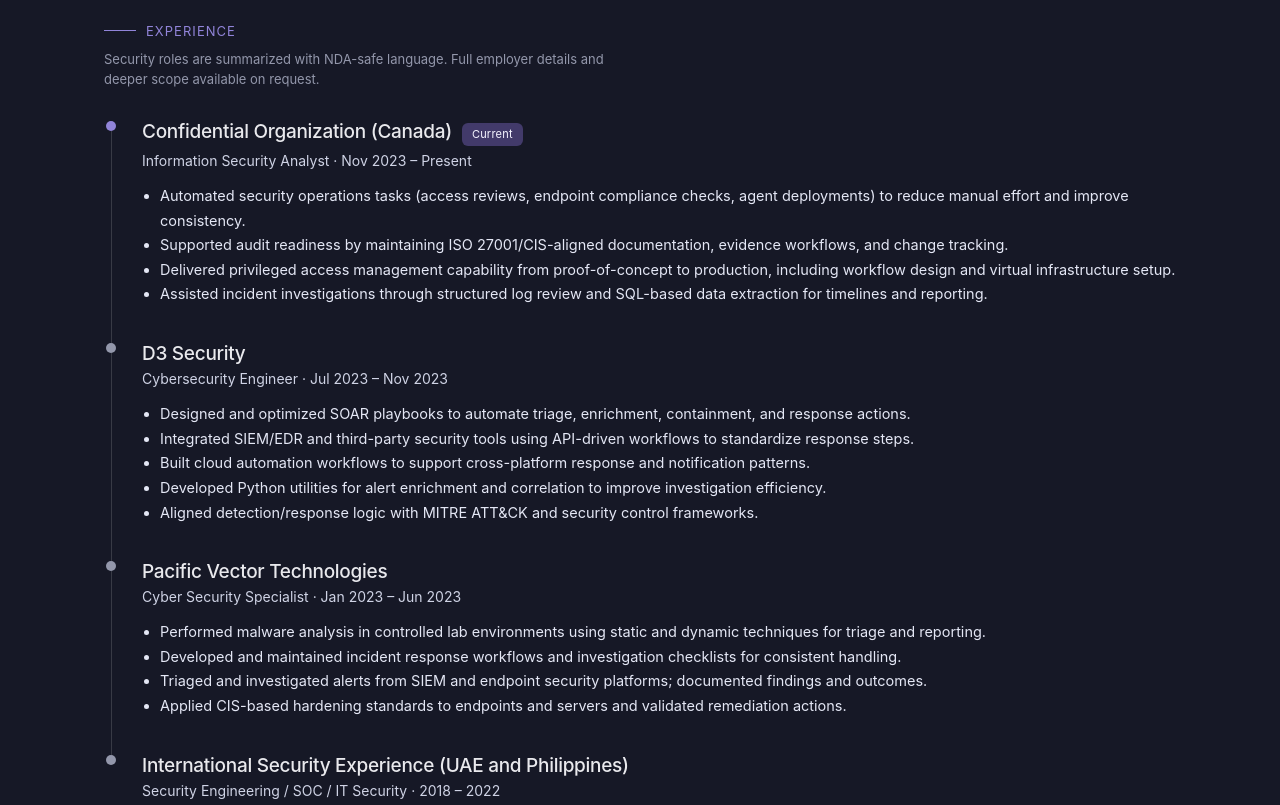
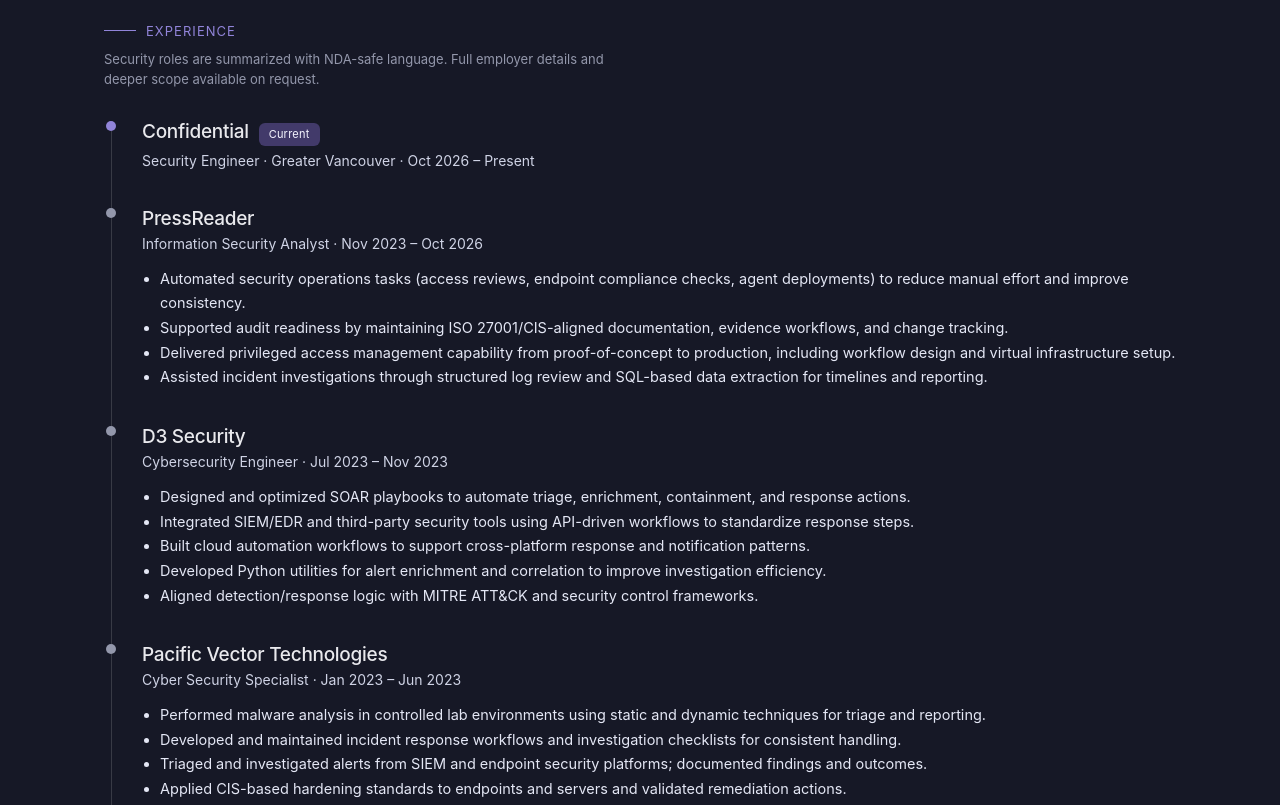
Before and after one commit to archietech23/archietech-portfolio, a plain HTML site: page index.html in a window 1280 px wide. Shown: the part 2000-2805 px from the top of the page. Drawn offline with Linux system fonts and the light colour scheme.

Commit message:
Add current role, swap profile photo, reduce displayed name, remove template cruft

```diff
--- a/index.html
+++ b/index.html
@@ -2,8 +2,8 @@
 <html lang="en">
 <head>
     <meta charset="utf-8">
-    <title>Kristopher Archie Plaquia — Cybersecurity Engineer</title>
-    <meta name="description" content="Kristopher Archie Plaquia — Cybersecurity Engineer in Vancouver, BC. Detection & response, SOC automation, IAM/PAM, and hands-on security write-ups.">
+    <title>Kristopher Archie — Cybersecurity Engineer</title>
+    <meta name="description" content="Kristopher Archie — Cybersecurity Engineer in Vancouver, BC. Detection & response, SOC automation, IAM/PAM, and hands-on security write-ups.">
     <meta name="viewport" content="width=device-width, initial-scale=1">
     <meta name="color-scheme" content="dark">
     <meta http-equiv="Content-Security-Policy" content="default-src 'self'; script-src 'self'; style-src 'self' 'unsafe-inline' https://fonts.googleapis.com; font-src 'self' https://fonts.gstatic.com; img-src 'self'; connect-src 'self'; form-action 'none'; frame-ancestors 'none'; base-uri 'self'; object-src 'none'">
@@ -88,7 +88,7 @@
             <span style="font-size:13px;letter-spacing:0.08em;text-transform:uppercase;color:var(--color-accent)">About</span>
         </div>
         <div style="display:grid;grid-template-columns:minmax(160px,220px) 1fr;gap:clamp(24px,5vw,56px);align-items:start">
-            <img src="images/avatars/user-06.jpg" alt="Kristopher Archie Plaquia" style="width:100%;aspect-ratio:1;object-fit:cover;border-radius:var(--radius-lg);box-shadow:var(--shadow-md)">
+            <img src="images/avatars/img-10.png" alt="Kristopher Archie" style="width:100%;aspect-ratio:1;object-fit:cover;border-radius:var(--radius-lg);box-shadow:var(--shadow-md)">
             <div>
                 <p style="font-size:16px;line-height:1.7;color:var(--color-text);max-width:64ch;margin:0 0 16px">Security engineer in British Columbia, eight years in — starting in the Philippines, then the UAE, now Canada. My work is mostly about access: who can get in, what they can reach once inside, and how fast that gets shut down when an account is compromised.</p>
                 <p style="font-size:16px;line-height:1.7;color:var(--color-text);max-width:64ch;margin:0 0 16px">This site is my lab notebook. A homelab mirrors how a real company is built; I break things in it and write down what happened, failures included.</p>
@@ -189,10 +189,20 @@
             </div>
             <div style="padding-bottom:36px">
                 <div style="display:flex;flex-wrap:wrap;align-items:baseline;gap:10px;margin-bottom:4px">
-                    <h4 style="font-size:19px;margin:0">Confidential Organization (Canada)</h4>
+                    <h4 style="font-size:19px;margin:0">Confidential</h4>
                     <span class="tag tag-accent" style="white-space:nowrap;flex:none">Current</span>
                 </div>
-                <div style="font-size:14px;color:var(--color-neutral-300);margin-bottom:12px">Information Security Analyst · Nov 2023 – Present</div>
+                <div style="font-size:14px;color:var(--color-neutral-300)">Security Engineer · Greater Vancouver · Oct 2026 – Present</div>
+            </div>
+
+            <!-- Row 2 -->
+            <div style="display:flex;flex-direction:column;align-items:center">
+                <div style="width:10px;height:10px;border-radius:50%;background:var(--color-neutral-500);flex:none"></div>
+                <div style="width:1px;flex:1;background:var(--color-divider)"></div>
+            </div>
+            <div style="padding-bottom:36px">
+                <h4 style="font-size:19px;margin:0 0 4px">PressReader</h4>
+                <div style="font-size:14px;color:var(--color-neutral-300);margin-bottom:12px">Information Security Analyst · Nov 2023 – Oct 2026</div>
                 <ul style="margin:0;padding-left:18px;font-size:14.5px;line-height:1.7;color:var(--color-neutral-200)">
                     <li>Automated security operations tasks (access reviews, endpoint compliance checks, agent deployments) to reduce manual effort and improve consistency.</li>
                     <li>Supported audit readiness by maintaining ISO 27001/CIS-aligned documentation, evidence workflows, and change tracking.</li>
@@ -201,7 +211,7 @@
                 </ul>
             </div>
 
-            <!-- Row 2 -->
+            <!-- Row 3 -->
             <div style="display:flex;flex-direction:column;align-items:center">
                 <div style="width:10px;height:10px;border-radius:50%;background:var(--color-neutral-500);flex:none"></div>
                 <div style="width:1px;flex:1;background:var(--color-divider)"></div>
@@ -218,7 +228,7 @@
                 </ul>
             </div>
 
-            <!-- Row 3 -->
+            <!-- Row 4 -->
             <div style="display:flex;flex-direction:column;align-items:center">
                 <div style="width:10px;height:10px;border-radius:50%;background:var(--color-neutral-500);flex:none"></div>
                 <div style="width:1px;flex:1;background:var(--color-divider)"></div>
@@ -234,7 +244,7 @@
                 </ul>
             </div>
 
-            <!-- Row 4 -->
+            <!-- Row 5 -->
             <div style="display:flex;flex-direction:column;align-items:center">
                 <div style="width:10px;height:10px;border-radius:50%;background:var(--color-neutral-500);flex:none"></div>
             </div>
@@ -340,7 +350,7 @@
     </section>
 
     <footer style="max-width:1200px;margin:0 auto;padding:24px clamp(20px,5vw,64px);font-size:12.5px;color:var(--color-neutral-600);display:flex;justify-content:space-between;flex-wrap:wrap;gap:8px">
-        <span>© 2026 Kristopher Archie Plaquia</span>
+        <span>© 2026 Kristopher Archie</span>
         <span>Vancouver, BC</span>
     </footer>
 </div>
```
Also changed, not shown: etc/readme.txt (deleted), 2 other files.
